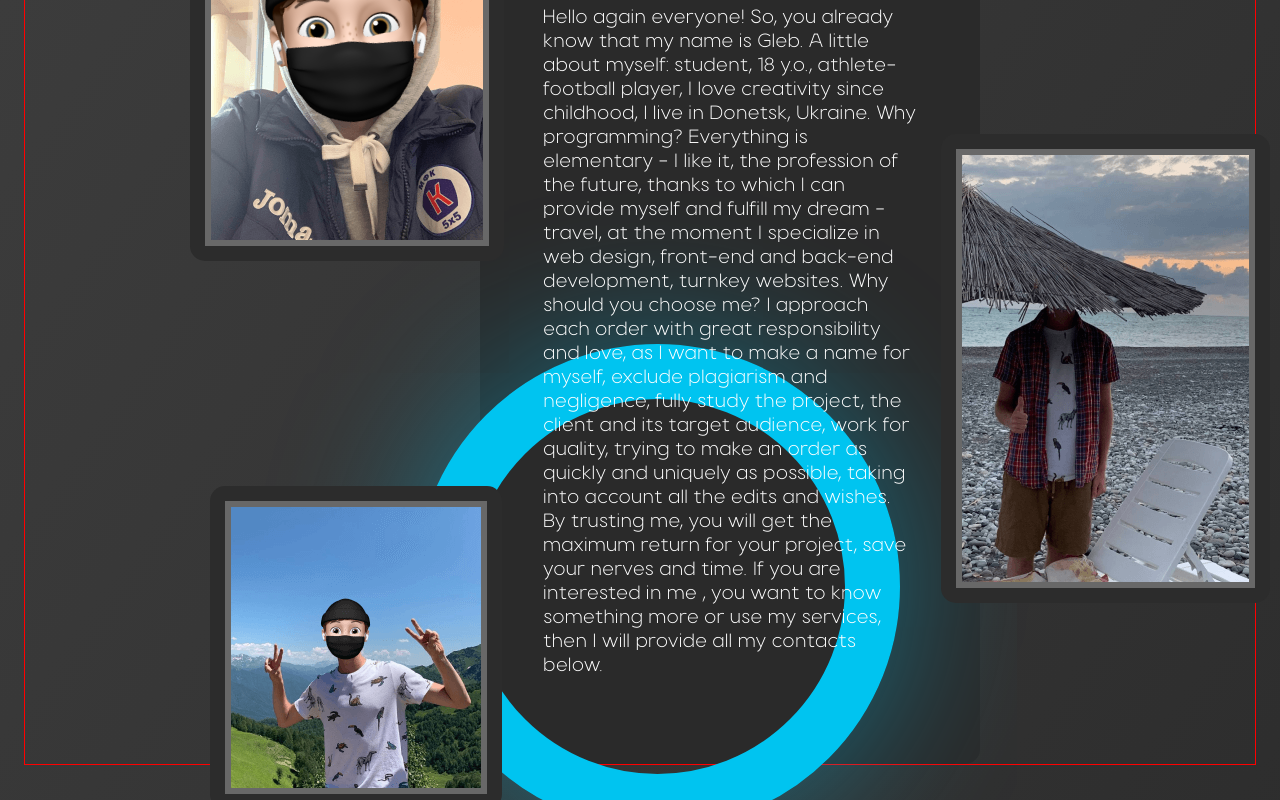
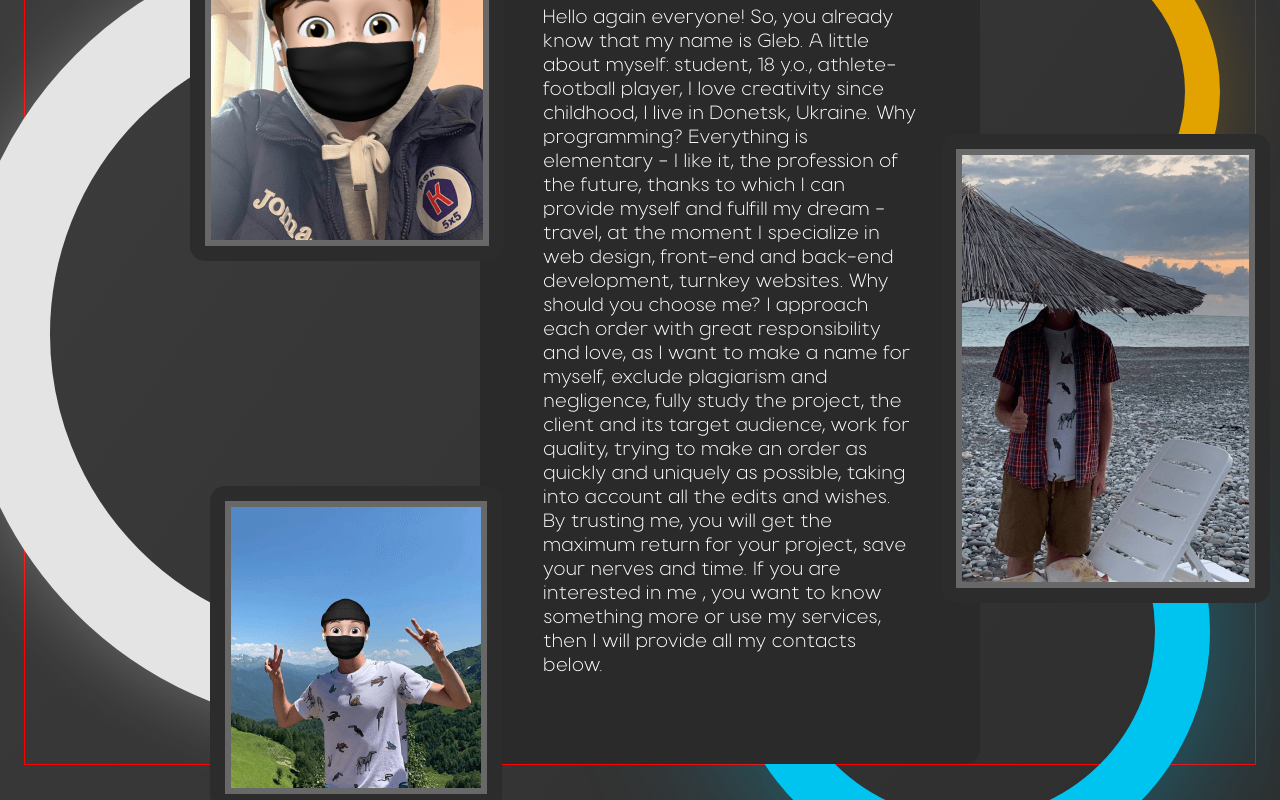
Before and after one commit to Kytyzovns/portfolio-start-project-main, a React app: page / in a window 1280 px wide. Shown: the part 1660-2460 px from the top of the page. Built offline with nearby package versions, Linux system fonts and the light colour scheme; a web font is replaced by a local one.

Commit message:
finished about section

```diff
--- a/src/components/StyledCircle.ts
+++ b/src/components/StyledCircle.ts
@@ -3,7 +3,7 @@ import {theme} from "../styles/Theme";
 
 type StyledCircleProps = {
     borderWidth?: string;
-    borderColor?: string;
+    borderColor?: "firstEllipseColor" | "secondEllipseColor" | "thirdEllipseColor";
     left?: string;
     right?: string;
     top?: string;
@@ -23,5 +23,5 @@ export const StyledCircle = styled.div<StyledCircleProps>`
     height: ${props => props.dims};
     border-radius: 100%;
     box-shadow: ${props => props.shadow};
-    z-index: -1;
+    z-index: 0;
 `
--- a/src/layout/sections/about/About.tsx
+++ b/src/layout/sections/about/About.tsx
@@ -1,12 +1,9 @@
 import React from 'react';
-import {Icon} from "../../../components/Icon/Icon";
 import styled from "styled-components";
 import firstPhoto from "../../../assets/images/firstAboutPhoto.webp"
 import secondPhoto from "../../../assets/images/secondAboutPhoto.webp"
 import thirdPhoto from "../../../assets/images/thirdAboutPhoto.webp"
 import aboutHead from "../../../assets/images/image 2.png"
-import {FlexWrapper} from "../../../components/FlexWrapper";
-import {AbsoluteContainer} from "../../../components/AbsoluteContainer";
 import {Container} from "../../../components/Container";
 import {theme} from "../../../styles/Theme";
 import {Skills} from "../skills/Skills";
@@ -17,25 +14,33 @@ export const About = () => {
         <StyledAbout>
             <Container>
                 <Skills/>
-                <StyledTextContainer>
+                <EmptyContainer>
                     <StyledAboutTitle>ABOUT ME</StyledAboutTitle>
-                    <StyledPhotoContainer topPosition={"-45px"} leftPosition={"-290px"} zIndex={"1"}>
+                    <StyledPhotoContainer topPosition={"-45px"} leftPosition={"-290px"} zIndex={"2"}>
                         <StyledAboutPhoto src={firstPhoto} alt="firstPhoto"/>
                     </StyledPhotoContainer>
 
-                    <StyledPhotoContainer topPosition={"190px"} rightPosition={"-290px"} zIndex={"1"}>
+                    <StyledPhotoContainer topPosition={"190px"} rightPosition={"-290px"} zIndex={"2"}>
                         <StyledAboutPhoto src={secondPhoto} alt="secondPhoto"/>
                     </StyledPhotoContainer>
 
-                    <StyledPhotoContainer bottomPosition={"-45px"} leftPosition={"-270px"} zIndex={"1"}>
+                    <StyledPhotoContainer bottomPosition={"-45px"} leftPosition={"-270px"} zIndex={"2"}>
                         <StyledAboutPhoto src={thirdPhoto} alt="thirdPhoto"/>
                     </StyledPhotoContainer>
 
                     <Head src={aboutHead} alt="aboutFirstHead"/>
 
-                    <StyledCircle borderWidth={"55px"} borderColor={"accent"} left={"-65px"} bottom={"-65px"} dims={"485px"}
+                    <StyledCircle borderWidth={"55px"} borderColor={"firstEllipseColor"} right={"-230px"}
+                                  bottom={"-110px"} dims={"485px"}
                                   shadow={"0 0 152px 0 rgba(0, 196, 240, 0.42)"}></StyledCircle>
+                    <StyledCircle borderWidth={"35px"} borderColor={"secondEllipseColor"} dims={"355px"}
+                                  shadow={"0 4px 70px 0 rgba(226, 162, 0, 0.25)"}
+                                  right={"-240px"} top={"-30px"}></StyledCircle>
 
+                    <StyledCircle borderWidth={"90px"} borderColor={"thirdEllipseColor"} dims={"790px"}
+                                  shadow={"0 4px 70px 0 rgba(255, 255, 255, 0.25)"}
+                                  left={"-520px"} top={"-5px"}></StyledCircle>
+                    <StyledTextContainer>
                         <StyledAboutText>Hello again everyone! So, you already know that my name is Gleb. A little about
                             myself: student, 18 y.o., athlete-football player, I love creativity since childhood, I live
                             in
@@ -56,19 +61,13 @@ export const About = () => {
                             provide all my contacts below.
                         </StyledAboutText>
                     </StyledTextContainer>
+                </EmptyContainer>
 
 
             </Container>
         </StyledAbout>
     );
 };
-
-// const AboutContainer = styled.div`
-//     height: 100%;
-//     width: 100%;
-//     outline: 1px solid crimson;
-//     right: 0;
-// `
 
 const StyledAboutTitle = styled.h2`
     top: -25px;
@@ -78,6 +77,7 @@ const StyledAboutTitle = styled.h2`
     font-weight: 400;
     font-size: 48px;
     color: #e4e4e4;
+    z-index: 2;
 `
 
 const StyledAboutText = styled.p`
@@ -101,14 +101,14 @@ const StyledAboutPhoto = styled.img`
 `
 
 const StyledTextContainer = styled.div`
-    position: relative;
-    margin-left: 440px;
-    margin-top: 80px;
+    position: absolute;
+    left: 0;
+    top: 0;
     border-radius: 15px;
     width: 500px;
     height: 820px;
     background-color: ${theme.colors.skillBg};
-    z-index: 9999;
+    z-index: 1;
 `
 
 type StyledPhotoContainerProps = {
@@ -137,6 +137,11 @@ const Head = styled.img`
     top: -90px;
     z-index: 2;
 `
-const emptyContainer = styled.div`
-
+const EmptyContainer = styled.div`
+    position: relative;
+    margin-left: 440px;
+    margin-top: 80px;
+    border-radius: 15px;
+    width: 500px;
+    height: 820px;
 `
--- a/src/layout/sections/main/Main.tsx
+++ b/src/layout/sections/main/Main.tsx
@@ -27,7 +27,7 @@ export const Main = () => {
                     </FlexWrapper>
 
                     <PhotoContainer>
-                        <StyledCircle borderWidth={"67px"} borderColor={"accent"} left={"-65px"} bottom={"0"} dims={"575px"}
+                        <StyledCircle borderWidth={"67px"} borderColor={"firstEllipseColor"} left={"-65px"} bottom={"0"} dims={"575px"}
                                       shadow={"0 0 152px 0 rgba(0, 196, 240, 0.42)"}></StyledCircle>
                         <Photo src={mainPhoto} alt="mainPhoto"/>
                         <Circle top={"100px"} right={"22px"}>
--- a/src/styles/Theme.ts
+++ b/src/styles/Theme.ts
@@ -8,6 +8,10 @@ export const theme = {
         secondaryTextColor: "#FFFFFF",
         linkTextColor: "#E2A100",
         buttonTextColor: "#000000",
-        skillBg: "#2a2a2a"
+        skillBg: "#2a2a2a",
+
+        firstEllipseColor: "#00C4F0",
+        secondEllipseColor: "#e2a200",
+        thirdEllipseColor: "#e4e4e4"
     }
 }
```
Lines whose indentation alone changed are shown as unchanged.
